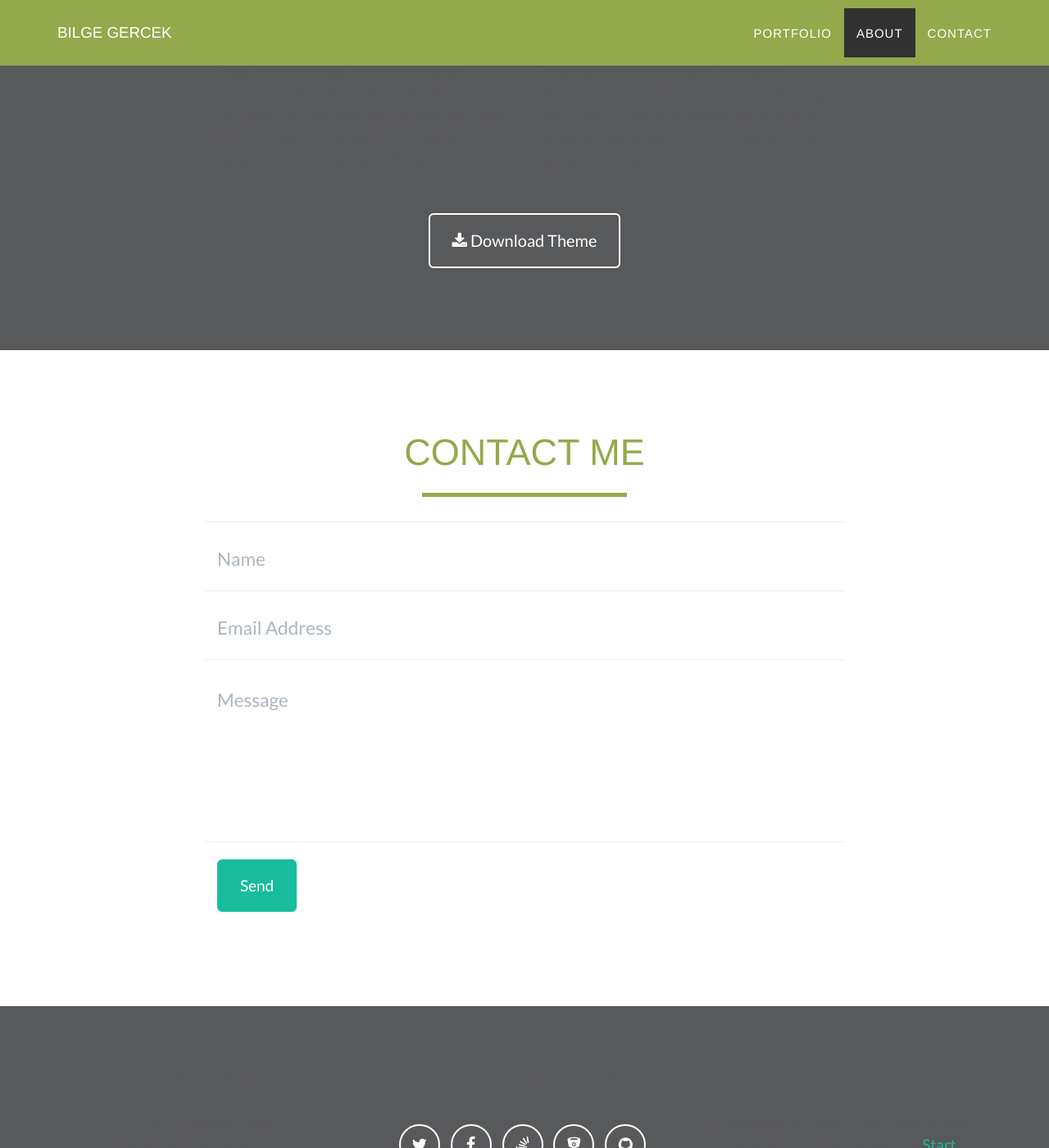
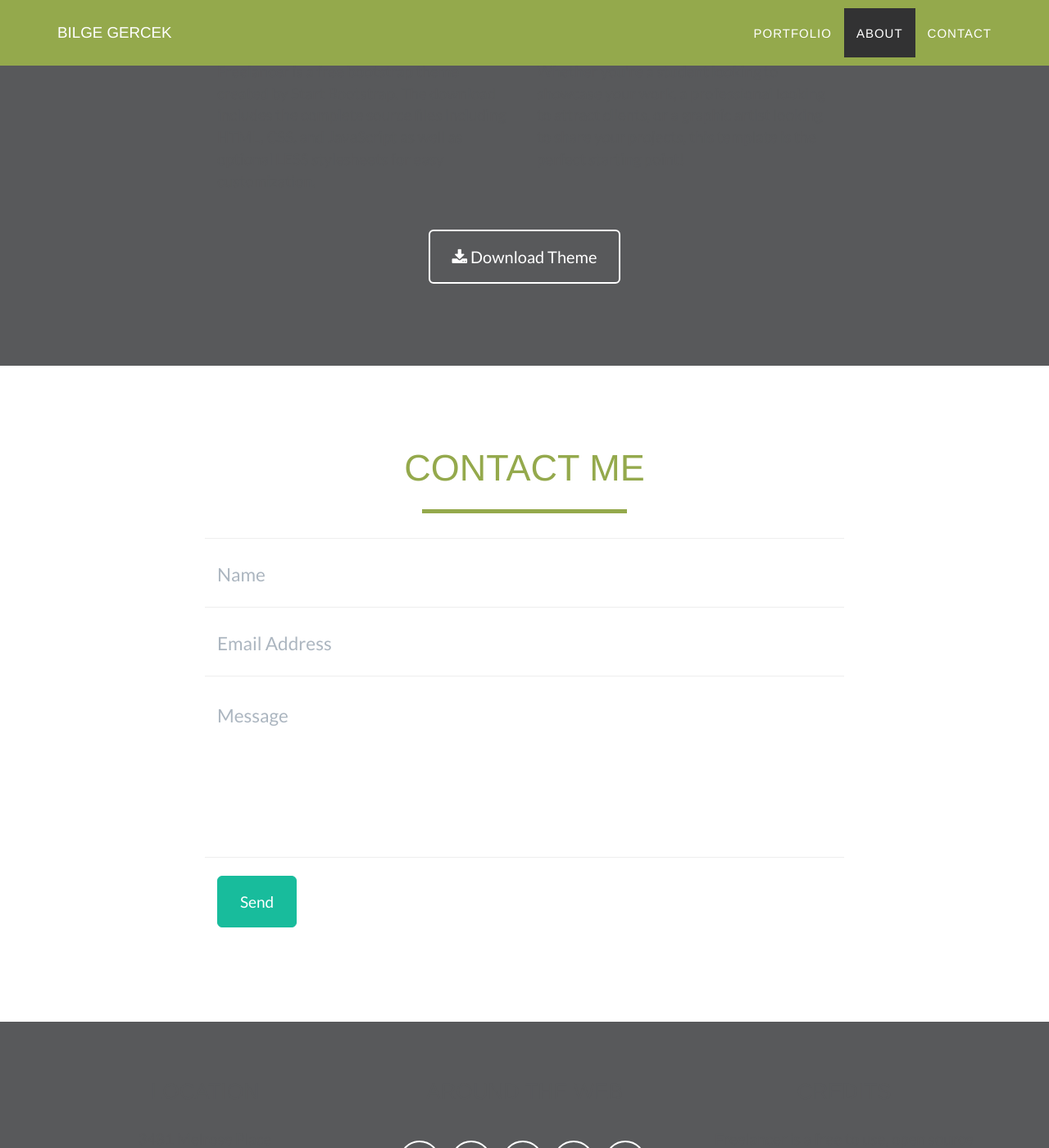
Before and after one commit to bilgegercek/bilgegercek.github.io, a Jekyll site: the page built from index.html, in a window 1280 px wide and 1400 px high, scrolled down 2054 px. Shown: the whole window at 82% size. Built offline with Jekyll 4.4.1, drawn with Linux system fonts in a browser that asks for light colours.

Commit message:
Update main.css

```diff
--- a/_includes/css/main.css
+++ b/_includes/css/main.css
@@ -11,11 +11,13 @@ body {
 p {
     font-size: 1.25em;
     color: #{{ site.color.bilge-primary }};
+    margin-bottom: 30px;
 }
 
 p.small {
     font-size: 0.5em;
     color: #{{ site.color.bilge-primary }};
+    margin-bottom: 20px;
 }
 
 a,
```
